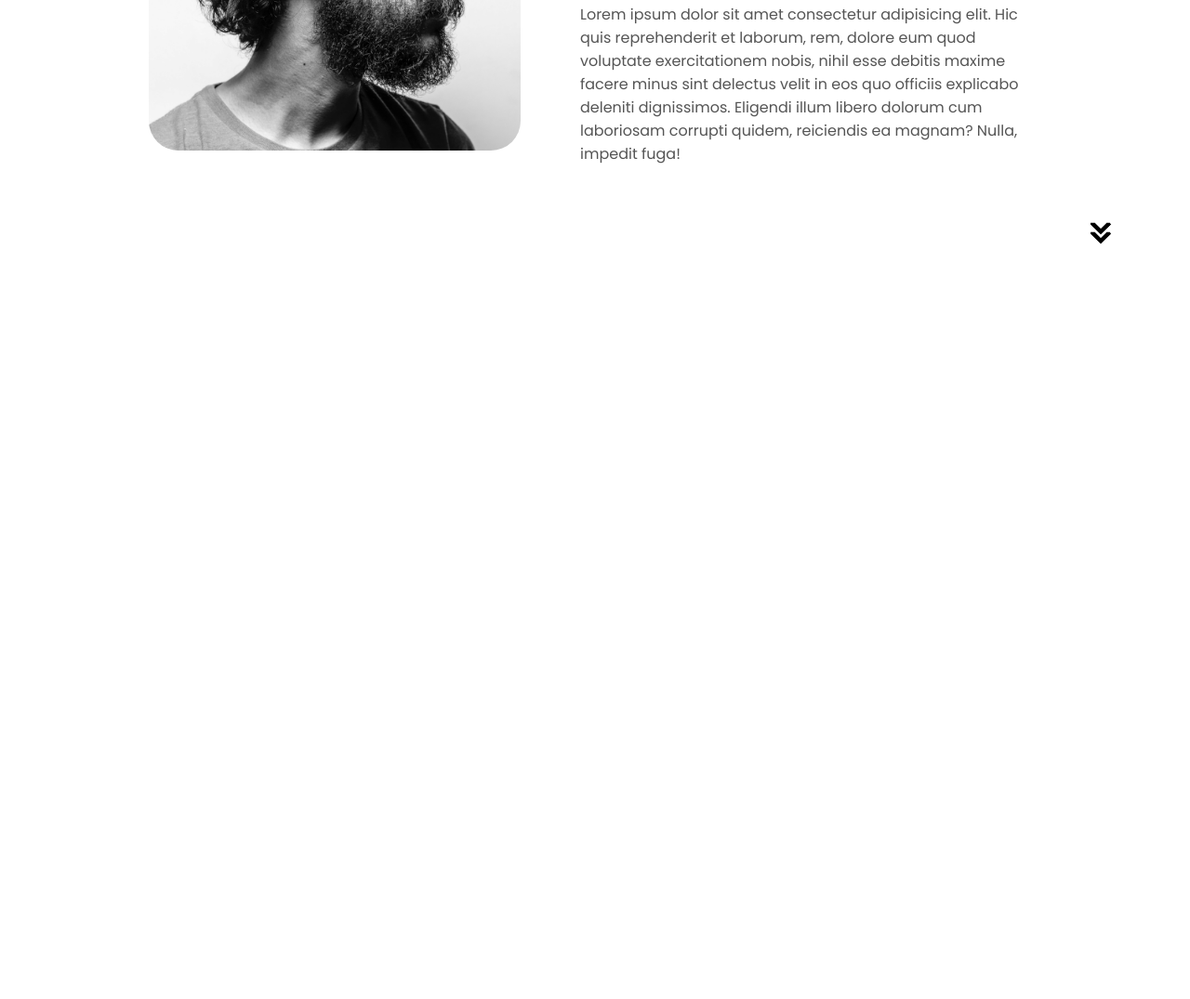
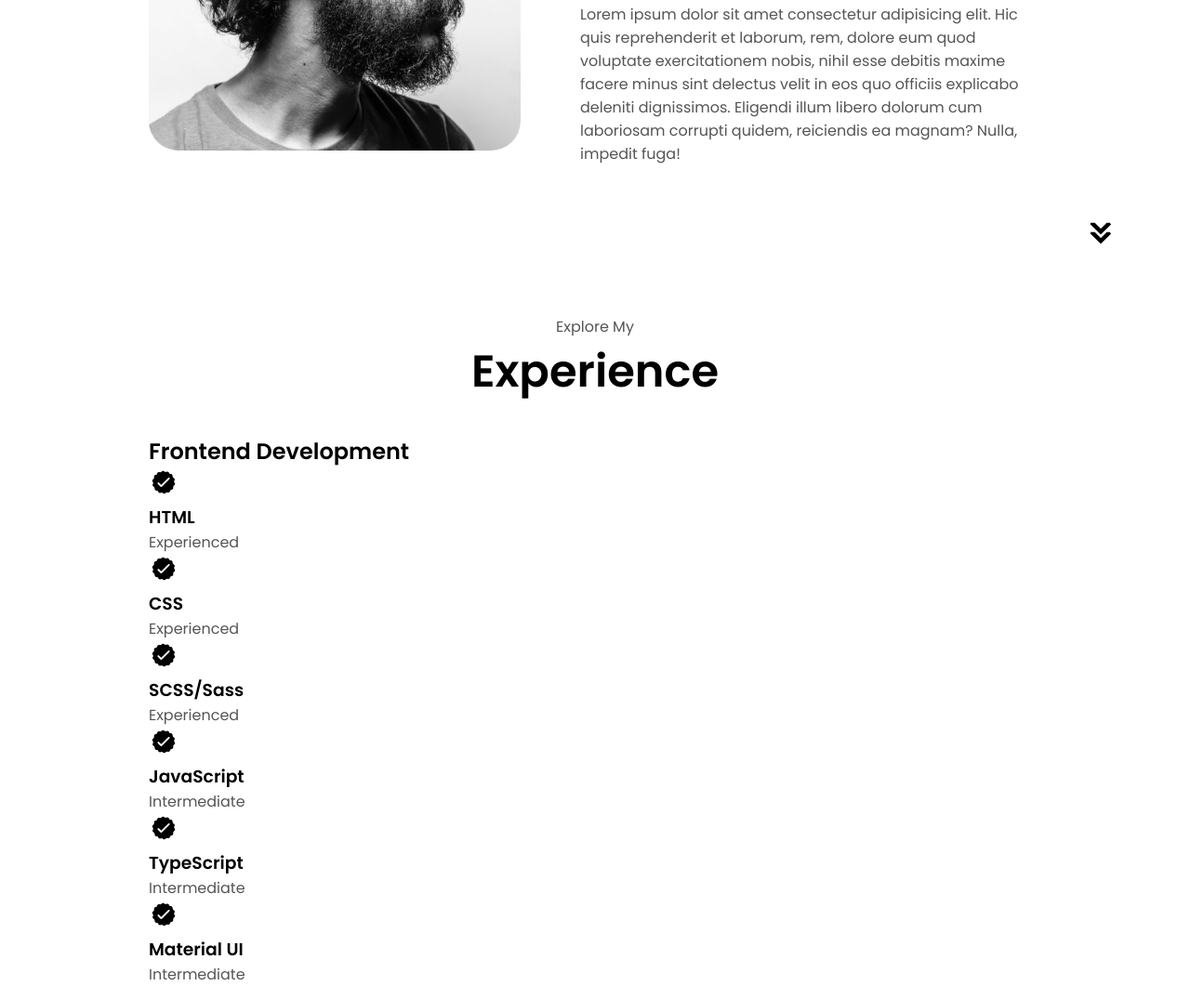
Before and after one commit to ValentineOO/portfolio, a plain HTML site: page index.html in a window 1280 px wide. Shown: the part 1237-2312 px from the top of the page at 93% size. Before the commit the page ends 1544 px from the top, so only its background shows below. Drawn offline with Linux system fonts and the light colour scheme.

Commit message:
frontend

```diff
--- a/index.html
+++ b/index.html
@@ -117,6 +117,67 @@
         onclick="location.href='./#experience'"
       />
     </section>
+    <section id="experience">
+      <p class="section__text__p1">Explore My</p>
+      <h1 class="title">Experience</h1>
+      <div class="experience-details-container">
+        <div class="about-containers">
+          <div class="details-containers">
+            <h2 class="experience-sub-title">Frontend Development</h2>
+            <div class="article-container">
+              <article>
+                <img src="./assets/checkmark.png" alt="experience icon"
+                class="icon">
+                <div>
+                  <h3>HTML</h3>
+                  <p>Experienced</p>
+                </div>
+              </article>
+              <article>
+                <img src="./assets/checkmark.png" alt="experience icon"
+                class="icon">
+                <div>
+                  <h3>CSS</h3>
+                  <p>Experienced</p>
+                </div>
+              </article>
+              <article>
+                <img src="./assets/checkmark.png" alt="experience icon"
+                class="icon">
+                <div>
+                  <h3>SCSS/Sass</h3>
+                  <p>Experienced</p>
+                </div>
+              </article>
+              <article>
+                <img src="./assets/checkmark.png" alt="experience icon"
+                class="icon">
+                <div>
+                  <h3>JavaScript</h3>
+                  <p>Intermediate</p>
+                </div>
+              </article>
+              <article>
+                <img src="./assets/checkmark.png" alt="experience icon"
+                class="icon">
+                <div>
+                  <h3>TypeScript</h3>
+                  <p>Intermediate</p>
+                </div>
+              </article>
+              <article>
+                <img src="./assets/checkmark.png" alt="experience icon"
+                class="icon">
+                <div>
+                  <h3>Material UI</h3>
+                  <p>Intermediate</p>
+                </div>
+              </article>
+            </div>
+          </div>
+        </div>
+      </div>
+      </section>
   <script src="script.js"></script>
 </body>
 
```
